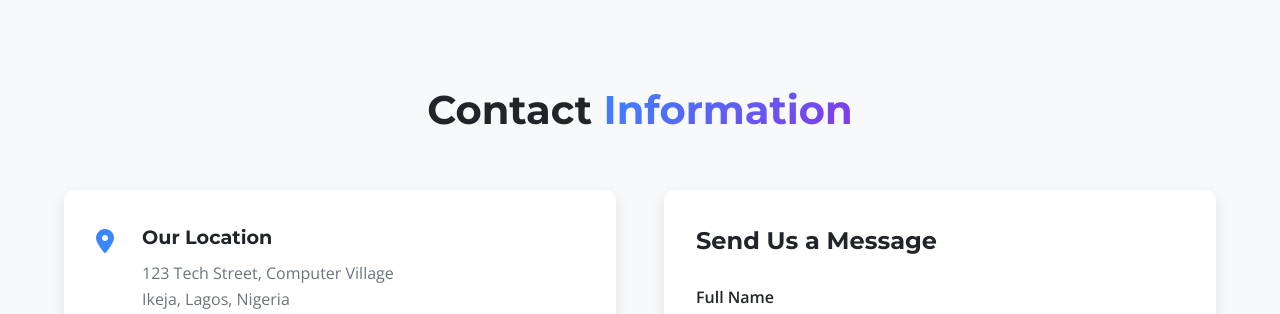
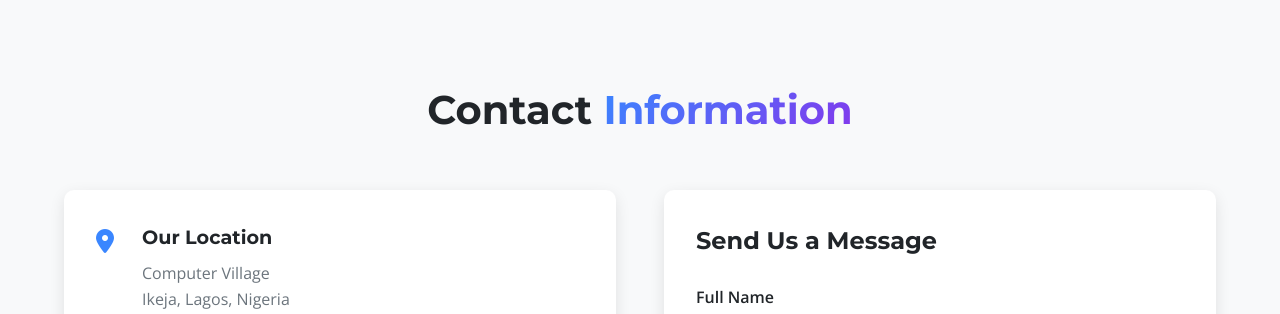
Before and after one commit to mukthar12345/NEW-HOPE-GADGETS-, a plain HTML site: page contact.html in a window 1280 px wide. Shown: the part 486-800 px from the top of the page. Drawn offline with nearby package versions, Linux system fonts and the light colour scheme.

Commit message:
Update contact.html

```diff
--- a/contact.html
+++ b/contact.html
@@ -531,7 +531,7 @@ I'm
                         </div>
                         <div class="info-content">
                             <h3>Our Location</h3>
-                            <p>123 Tech Street, Computer Village<br>Ikeja, Lagos, Nigeria</p>
+                            <p> Computer Village<br>Ikeja, Lagos, Nigeria</p>
                         </div>
                     </div>
 
```
